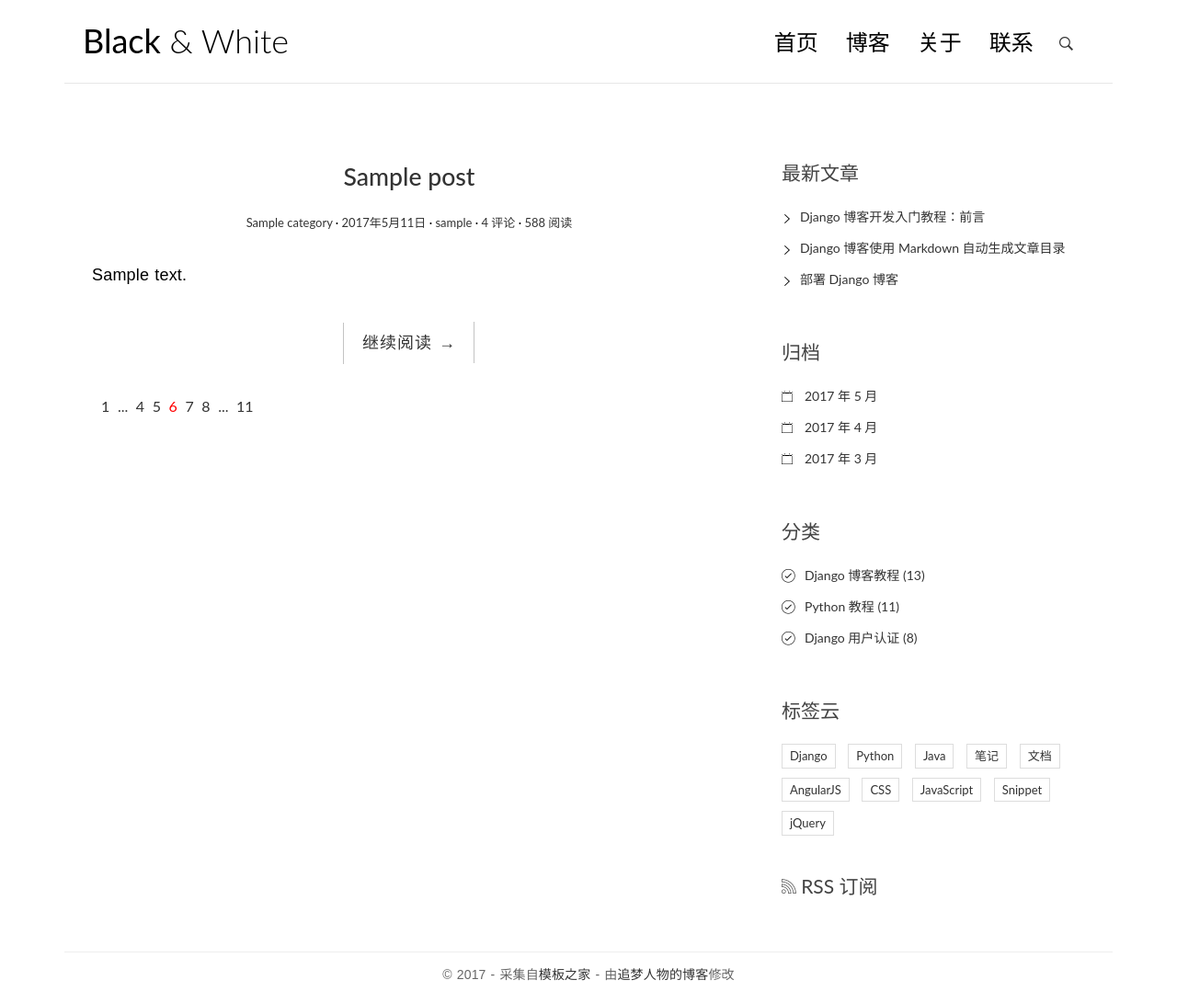
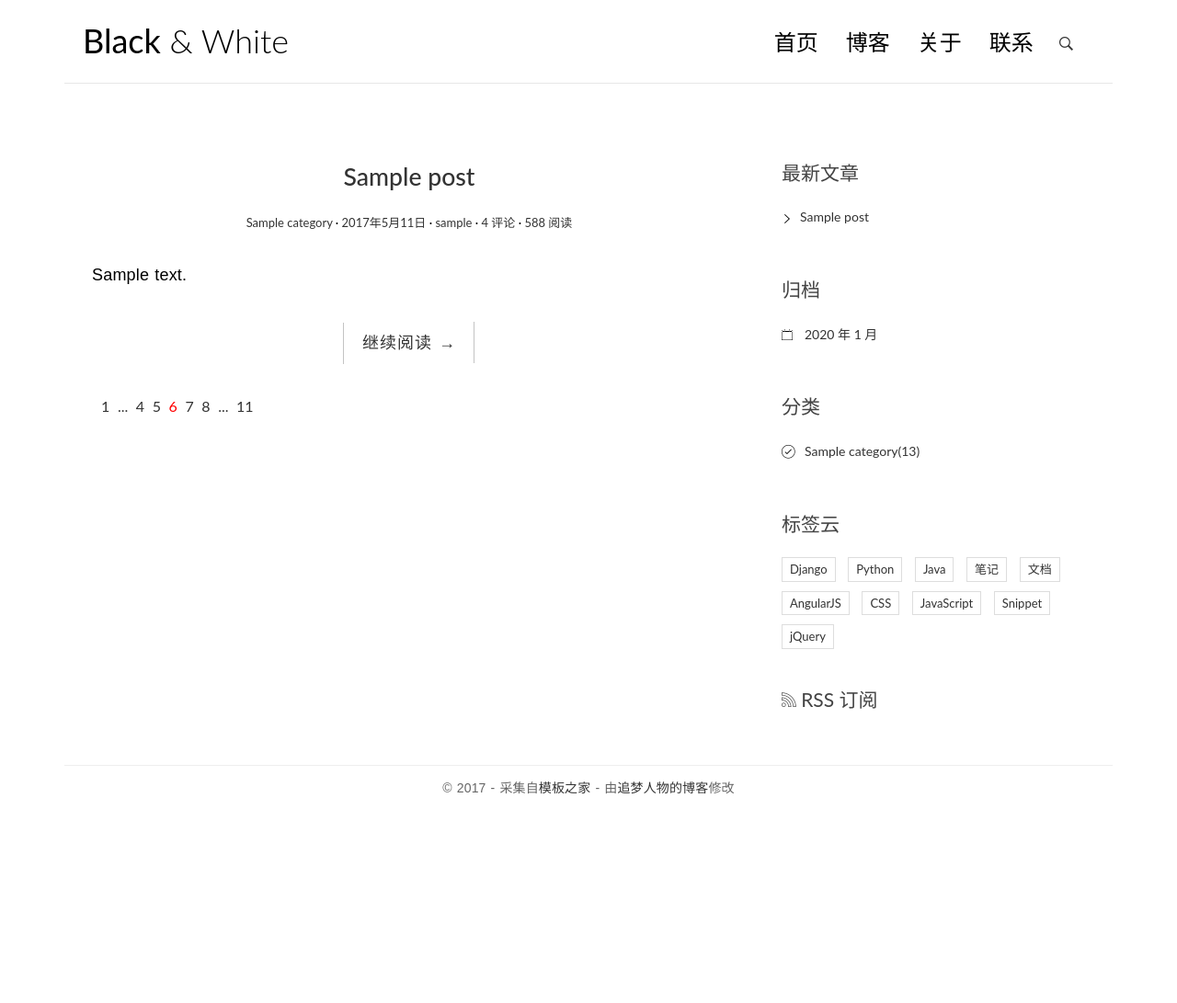
Before and after one commit to SmartGx/Myblog, a Django app: page / in a window 1280 px wide. Shown: the whole page at 92% size. After the commit the page ends 864 px from the top, so only its background shows below. Run offline with Django 3.2, Linux system fonts and the light colour scheme; tables that the repository leaves empty hold one stand-in row (values such as "Sample post"); some libraries are stand-ins or nearby versions.

Commit message:
使用自定义模板标签修改页面侧边栏

```diff
--- /dev/null
+++ b/myblog/blog/templatetags/blog_tags.py
@@ -0,0 +1,21 @@
+from ..models import Post, Category
+from django import template
+
+register = template.Library()
+
+# 为了能够通过 {% get_recent_posts %} 的语法在模板中调用这个函数，必须按照 Django 的规定注册这个函数为模板标签
+@register.simple_tag
+def get_recent_posts(num=5):
+    return Post.objects.all().order_by('-created_time')[:num]
+
+# 定义归档模板标签
+@register.simple_tag
+def archives():
+    return Post.objects.dates('created_time', 'month', order='DESC')
+
+
+# 定义分类模板标签
+@register.simple_tag
+def get_categories():
+    # 别忘了在顶部引入 Category 类
+    return Category.objects.all()
--- a/myblog/templates/base.html
+++ b/myblog/templates/base.html
@@ -1,4 +1,5 @@
 {% load staticfiles %}
+{% load blog_tags %}
 <!DOCTYPE html>
 <html>
 <head>
@@ -78,45 +79,36 @@
                 {% endblock toc %}
                 <div class="widget widget-recent-posts">
                     <h3 class="widget-title">最新文章</h3>
+                    {% get_recent_posts as recent_post_list %}
                     <ul>
+                        {% for post in post_list %}
                             <li>
-                            <a href="#">Django 博客开发入门教程：前言</a>
+                                <a href="{{post.get_absolute_url}}">{{post.title}}</a>
                             </li>
-                        <li>
-                            <a href="#">Django 博客使用 Markdown 自动生成文章目录</a>
-                        </li>
-                        <li>
-                            <a href="#">部署 Django 博客</a>
-                        </li>
+                        {% endfor %}
                     </ul>
                 </div>
                 <div class="widget widget-archives">
                     <h3 class="widget-title">归档</h3>
+                    {% archives as date_list %}
                     <ul>
+                        {% for date in date_list %}
                             <li>
-                            <a href="#">2017 年 5 月</a>
+                                <a href="#">{{date.year}} 年 {{date.month}} 月</a>
                             </li>
-                        <li>
-                            <a href="#">2017 年 4 月</a>
-                        </li>
-                        <li>
-                            <a href="#">2017 年 3 月</a>
-                        </li>
+                        {% endfor %}
                     </ul>
                 </div>
 
                 <div class="widget widget-category">
                     <h3 class="widget-title">分类</h3>
+                    {% get_categories as category_list %}
                     <ul>
+                        {% for category in category_list %}
                             <li>
-                            <a href="#">Django 博客教程 <span class="post-count">(13)</span></a>
+                                <a href="#">{{category.name}}<span class="post-count">(13)</span></a>
                             </li>
-                        <li>
-                            <a href="#">Python 教程 <span class="post-count">(11)</span></a>
-                        </li>
-                        <li>
-                            <a href="#">Django 用户认证 <span class="post-count">(8)</span></a>
-                        </li>
+                        {% endfor %}
                     </ul>
                 </div>
 
```
Also changed, not shown: myblog/blog/templatetags/__init__.py (added). Lines whose indentation alone changed are shown as unchanged.
